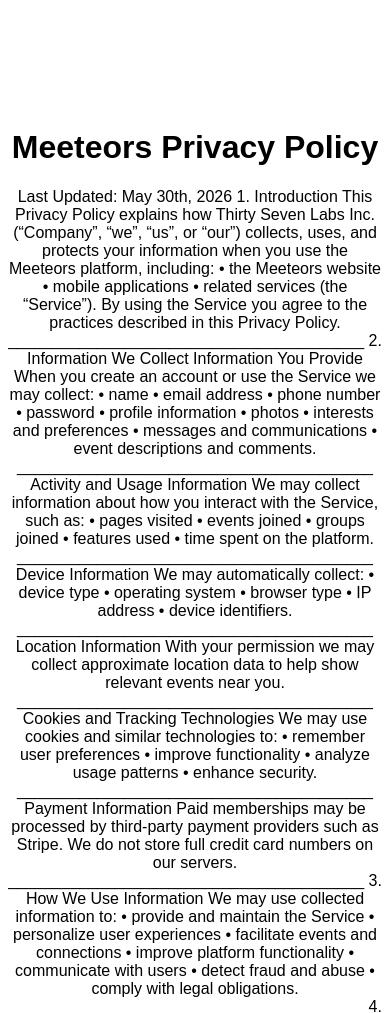
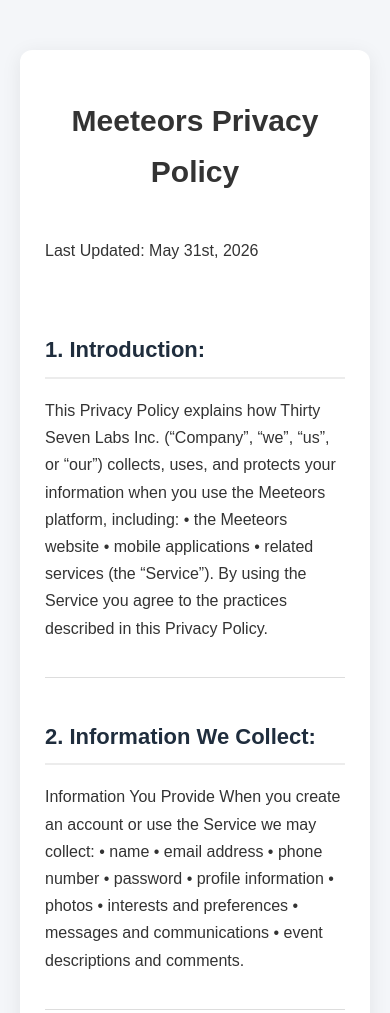
Before and after one commit to SatyaS7/app-policies, a plain HTML site: page privacy-policy/index.html in a window 390 px wide. Shown: the top 1013 px of the page. Drawn offline with Linux system fonts and the light colour scheme.

Commit message:
Improved the formatting of privacy-policy

```diff
--- /dev/null
+++ b/css/privacy-policy.css
@@ -0,0 +1,71 @@
+body {
+    font-family: Arial, sans-serif;
+    background-color: #f4f6f9;
+    margin: 0;
+    padding: 40px 20px;
+    color: #333;
+    line-height: 1.7;
+}
+
+.policy-container {
+    max-width: 900px;
+    margin: 0 auto;
+    background: #ffffff;
+    padding: 50px;
+    border-radius: 12px;
+    box-shadow: 0 4px 20px rgba(0,0,0,0.08);
+}
+
+.policy-container h1 {
+    text-align: center;
+    margin-bottom: 40px;
+    font-size: 42px;
+}
+
+.policy-container h2 {
+    margin-top: 40px;
+    color: #1f2d3d;
+    border-bottom: 2px solid #ececec;
+    padding-bottom: 8px;
+}
+
+.policy-container p {
+    margin-bottom: 15px;
+}
+
+.policy-container ul {
+    margin-left: 25px;
+    margin-bottom: 20px;
+}
+
+.policy-container li {
+    margin-bottom: 8px;
+}
+
+.policy-container hr {
+    border: none;
+    border-top: 1px solid #ddd;
+    margin: 35px 0;
+}
+
+.contact-box {
+    margin-top: 40px;
+    padding: 20px;
+    background: #f8f9fb;
+    border-left: 4px solid #1f2d3d;
+    border-radius: 8px;
+}
+
+@media (max-width: 768px) {
+    .policy-container {
+        padding: 25px;
+    }
+
+    .policy-container h1 {
+        font-size: 30px;
+    }
+
+    .policy-container h2 {
+        font-size: 22px;
+    }
+}
--- a/privacy-policy/index.html
+++ b/privacy-policy/index.html
@@ -3,18 +3,22 @@
 <head>
     <meta charset="utf-8">
     <title>Meeteors - Stop Waiting for Plans</title>
+	<link rel="stylesheet" href="../css/privacy-policy.css">
 </head>
-<body style="font-family: sans-serif; text-align: center; padding-top: 100px;">
+<body style="font-family: sans-serif; padding-top: 50px;">
+	<div class="policy-container">
 		<h1>Meeteors Privacy Policy</h1>
-	Last Updated: May 30th, 2026
-	1. Introduction
+		Last Updated: May 31st, 2026
+		<br/>
+		<br />
+		<h2>1. Introduction:</h2>
 		This Privacy Policy explains how Thirty Seven Labs Inc. (“Company”, “we”, “us”, or “our”) collects, uses, and protects your information when you use the Meeteors platform, including:
 		•	the Meeteors website
 		•	mobile applications
 		•	related services (the “Service”).
 		By using the Service you agree to the practices described in this Privacy Policy.
-	________________________________________
-	2. Information We Collect
+		<hr>
+		<h2>2. Information We Collect:</h2>
 		Information You Provide
 		When you create an account or use the Service we may collect:
 		•	name
@@ -26,38 +30,38 @@
 		•	interests and preferences
 		•	messages and communications
 		•	event descriptions and comments.
-	________________________________________
-	Activity and Usage Information
+		<hr>
+		2.1. Activity and Usage Information:
 		We may collect information about how you interact with the Service, such as:
 		•	pages visited
 		•	events joined
 		•	groups joined
 		•	features used
 		•	time spent on the platform.
-	________________________________________
-	Device Information
+		<hr>
+		2.2. Device Information:
 		We may automatically collect:
 		•	device type
 		•	operating system
 		•	browser type
 		•	IP address
 		•	device identifiers.
-	________________________________________
-	Location Information
+		<hr>
+		2.3. Location Information:
 		With your permission we may collect approximate location data to help show relevant events near you.
-	________________________________________
-	Cookies and Tracking Technologies
+		<hr>
+		2.4. Cookies and Tracking Technologies:
 		We may use cookies and similar technologies to:
 		•	remember user preferences
 		•	improve functionality
 		•	analyze usage patterns
 		•	enhance security.
-	________________________________________
-	Payment Information
+		<hr>
+		2.5. Payment Information:
 		Paid memberships may be processed by third-party payment providers such as Stripe.
 		We do not store full credit card numbers on our servers.
-	________________________________________
-	3. How We Use Information
+		<hr>
+		<h2>3. How We Use Information:</h2>
 		We may use collected information to:
 		•	provide and maintain the Service
 		•	personalize user experiences
@@ -66,50 +70,53 @@
 		•	communicate with users
 		•	detect fraud and abuse
 		•	comply with legal obligations.
-	________________________________________
-	4. Sharing of Information
+		<hr>
+		<h2>4. Sharing of Information:</h2>
 		We may share information with:
 		•	service providers supporting the platform
 		•	payment processors
 		•	analytics providers
 		•	legal authorities when required by law.
 		We do not sell user personal data.
-	________________________________________
-	5. Data Retention
+		<hr>
+		<h2>5. Data Retention:</h2>
 		We retain personal information only as long as necessary to:
 		•	operate the Service
 		•	comply with legal obligations
 		•	resolve disputes
 		•	enforce agreements.
 		Users may request account deletion.
-	________________________________________
-	6. Data Security
+		<hr>
+		<h2>6. Data Security:</h2>
 		We implement reasonable security measures including:
 		•	encrypted connections (TLS)
 		•	access controls
 		•	monitoring and logging
 		•	regular backups.
 		However, no system can guarantee absolute security.
-	________________________________________
-	7. User Rights
+		<hr>
+		<h2>7. User Rights:</h2>
 		Users may:
 		•	update profile information
 		•	control communication preferences
 		•	request account deletion.
 		Depending on location, users may also have additional privacy rights under applicable law.
-	________________________________________
-	8. International Data Transfers
+		<hr>
+		<h2>8. International Data Transfers:</h2>
 		Information may be processed in the United States and other countries where our service providers operate.
-	________________________________________
-	9. Changes to This Policy
+		<hr>
+		<h2>9. Changes to This Policy</h2>
 		We may update this Privacy Policy from time to time.
 		Material changes may be communicated through the Service.
-	________________________________________
-	10. Contact Information
+		<hr>
+		<div class="contact-box">
+			<h2>10. Contact Information:</h2>
 			Thirty Seven Labs Inc.
 			1111B S Governors Ave STE 81485
 			Dover, DE 19904
 			United States
 			Email: support@meeteors.com
+		</div>
+	</div>
 </body>
 </html>
```
Lines whose indentation alone changed are shown as unchanged.
